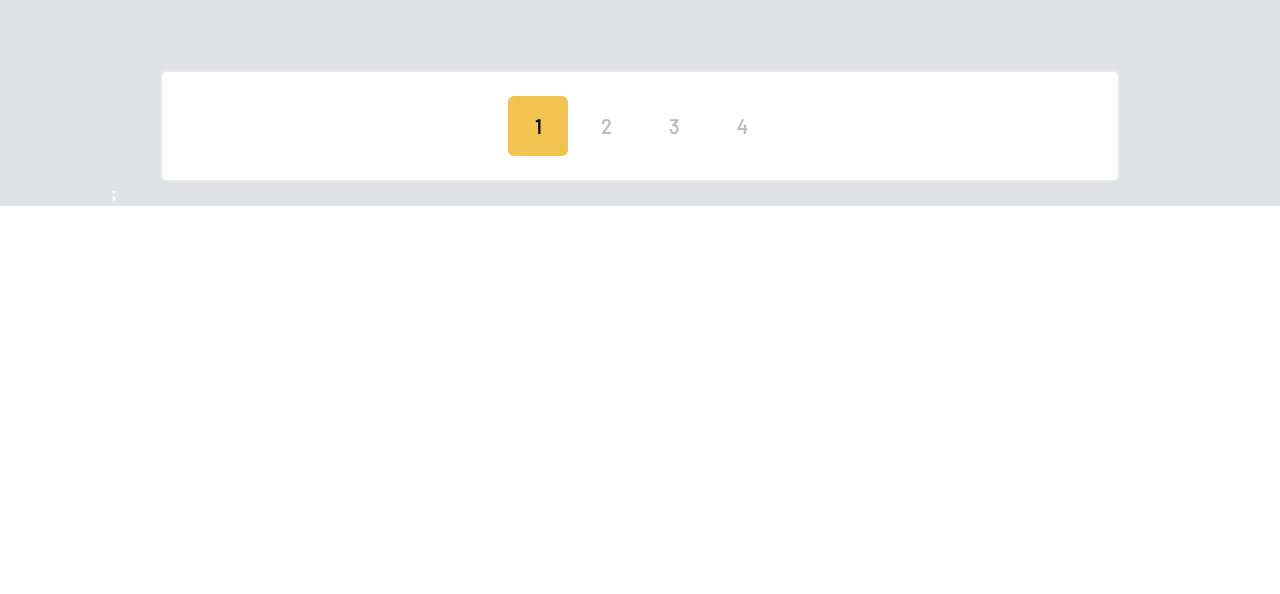
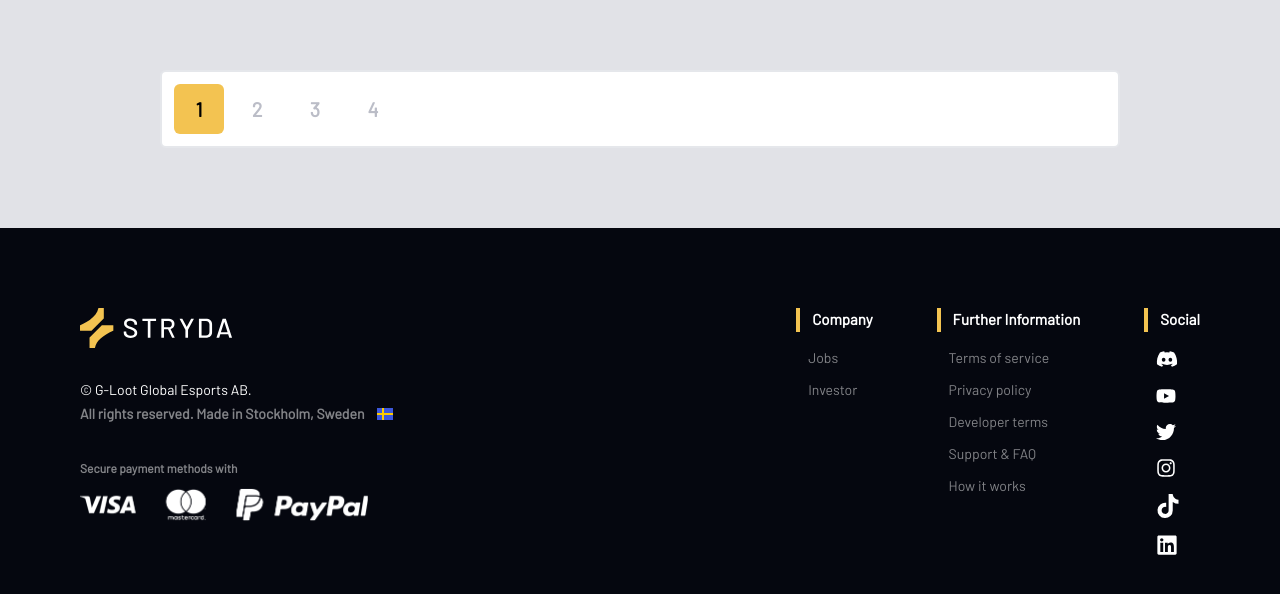
Before and after one commit to DIFU-N/cooljoe, a React (Vite) app: page /news in a window 1280 px wide. Shown: the part 1968-2562 px from the top of the page. Before the commit the page ends 2174 px from the top, so only its background shows below. Built offline with nearby package versions, Linux system fonts and the light colour scheme; a web font is replaced by a local one.

Commit message:
News Comp Footer and Help comp

```diff
--- a/src/components/Pagination.jsx
+++ b/src/components/Pagination.jsx
@@ -50,8 +50,8 @@ const Pagination = (props) => {
           previousClassName="hidden"
           renderOnZeroPageCount={null}
           activeLinkClassName="bg-[#f3c351] rounded-md flex justify-center items-center w-full h-full text-black"
-          pageClassName="w-[60px] h-[60px] flex justify-center items-center hover:bg-orange-100 text-[#bbbdc7]"
-          className="list-none flex font-extrabold border-2 rounded-md bg-white justify-center p-6  mx-6 md:mx-0 mt-10 items-center text-xl gap-2"
+          pageClassName="w-[50px] h-[50px] flex justify-center items-center hover:bg-orange-100 text-[#bbbdc7]"
+          className="list-none flex font-extrabold border-2 rounded-md bg-white justify-start p-3  mx-6 md:mx-0 mt-10 items-center text-xl gap-2"
         />
       </div>
     </>
--- a/src/pages/News/NewsPage.jsx
+++ b/src/pages/News/NewsPage.jsx
@@ -1,12 +1,18 @@
 import React from 'react'
 import IntroComp from './IntroComp-N'
 import {SecondComp} from './SecondComp-N'
+import Footer from "../../components/Footer";
+import HelpFloat from '../../components/HelpFloat'
 
 const NewsPage = () => {
   return (
-    <div className='bg-[#e1e2e7]'>
+    <div className='bg-[#05070f]'>
+      <div className='bg-[#e1e2e7]'>
         <IntroComp />
         <SecondComp />
+      </div>
+        <Footer />
+        <HelpFloat />
     </div>
   )
 }
--- a/src/pages/News/SecondComp-N.jsx
+++ b/src/pages/News/SecondComp-N.jsx
@@ -84,7 +84,7 @@ const SecondComp = () => {
   }, []);
   let mixedPosts = [];
   return (
-    <div style={divStyle}>
+    <div style={divStyle} className="pb-20">
       <div className={`text-white ${bgImage === "" ? "px-28" : "px-0"}`}>
         <div
           style={{ backgroundImage: `url(${bgImage === "" ? bgDefaultImage : bgImage}?fit=fill&q=90&w=1600)` }}
@@ -151,7 +151,7 @@ const SecondComp = () => {
           className="grid w-full px-12 justify-between gap-y-8"
         >
           <Pagination data={mixedPosts} />
-        </div>;
+        </div>
       </div>
       <div>
       </div>
```
